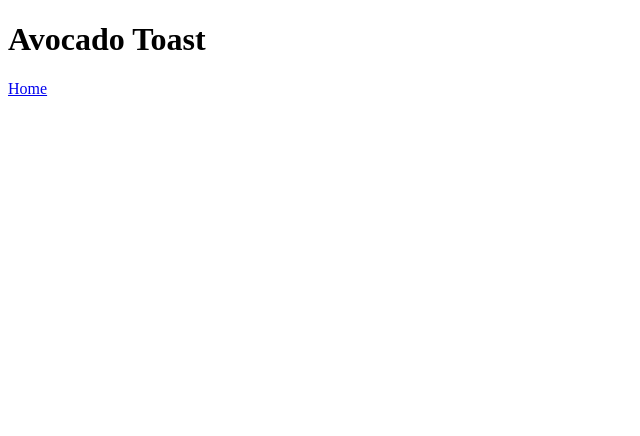
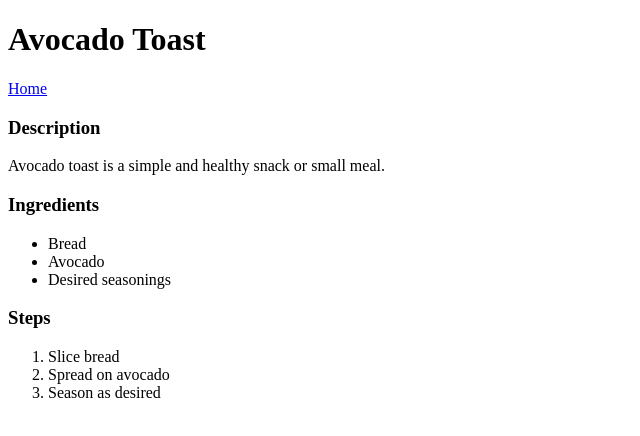
Before and after one commit to brttswdn/odin-recipes, a plain HTML site: page recipes/avo_toast.html in a window 1280 px wide. Shown: the whole page, without its empty margins (0-640 px from the left). Drawn offline with Linux system fonts and the light colour scheme.

Commit message:
Update avo_toast

```diff
--- a/recipes/avo_toast.html
+++ b/recipes/avo_toast.html
@@ -9,6 +9,42 @@
         <h1>Avocado Toast</h1>
 
         <a href="../index.html" target="_blank">Home</a>
+
+        <h3>Description</h3>
+
+        <p>
+            Avocado toast is a simple and healthy
+            snack or small meal.
+        </p>
+
+        <h3>Ingredients</h3>
+
+        <ul>
+            <li>
+                Bread
+            </li>
+            <li>
+                Avocado
+            </li>
+            <li>
+                Desired seasonings
+            </li>
+        </ul>
+
+        <h3>Steps</h3>
+
+        <ol>
+            <li>
+                Slice bread
+            </li>
+            <li>
+                Spread on avocado
+            </li>
+            <li>
+                Season as desired
+            </li>
+        </ol>
+
     </body>
 
 </html>
```
